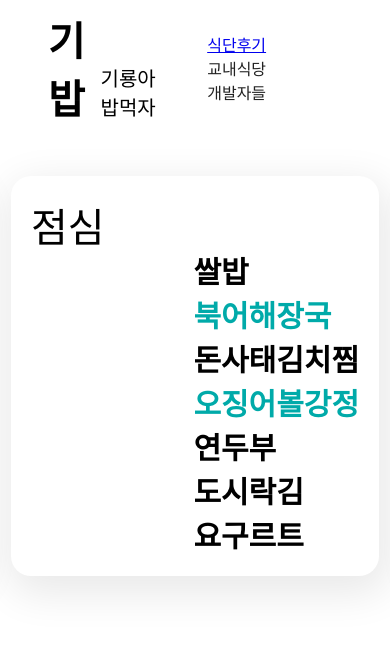
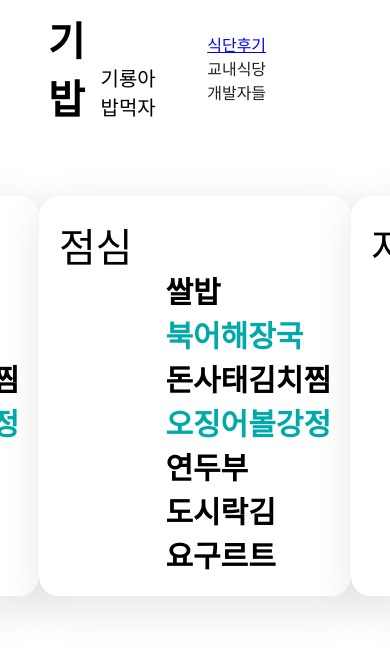
Before and after one commit to cho4u4o/Kyonggi-Univ-Diet-Information-FE, a React (Vite) app: page / in a window 390 px wide. Shown: the top 650 px of the page. Built offline with nearby package versions, Linux system fonts and the light colour scheme.

Commit message:
feat: apply responsive design to menu-card

```diff
--- a/src/components/MenuCard.tsx
+++ b/src/components/MenuCard.tsx
@@ -28,6 +28,12 @@ const Card = styled.div`
   &:active {
     transform: translateY(5px);
     box-shadow: 2px 8px 20px 4px rgba(0, 0, 0, 0.1);
+  }
+
+  @media (max-width: 480px) {
+    width: 80vw;
+    height: 400px;
+    margin: 20px 0;
   }
 `
 
```
